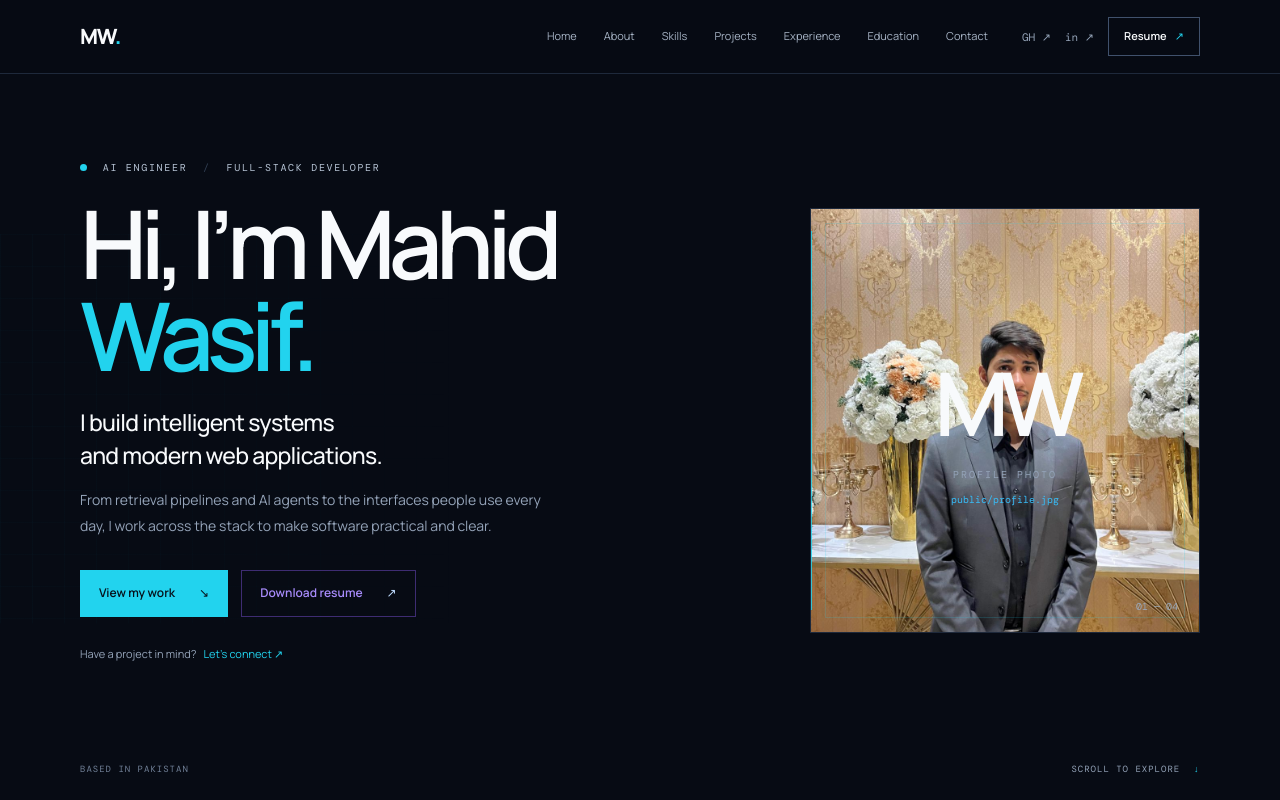
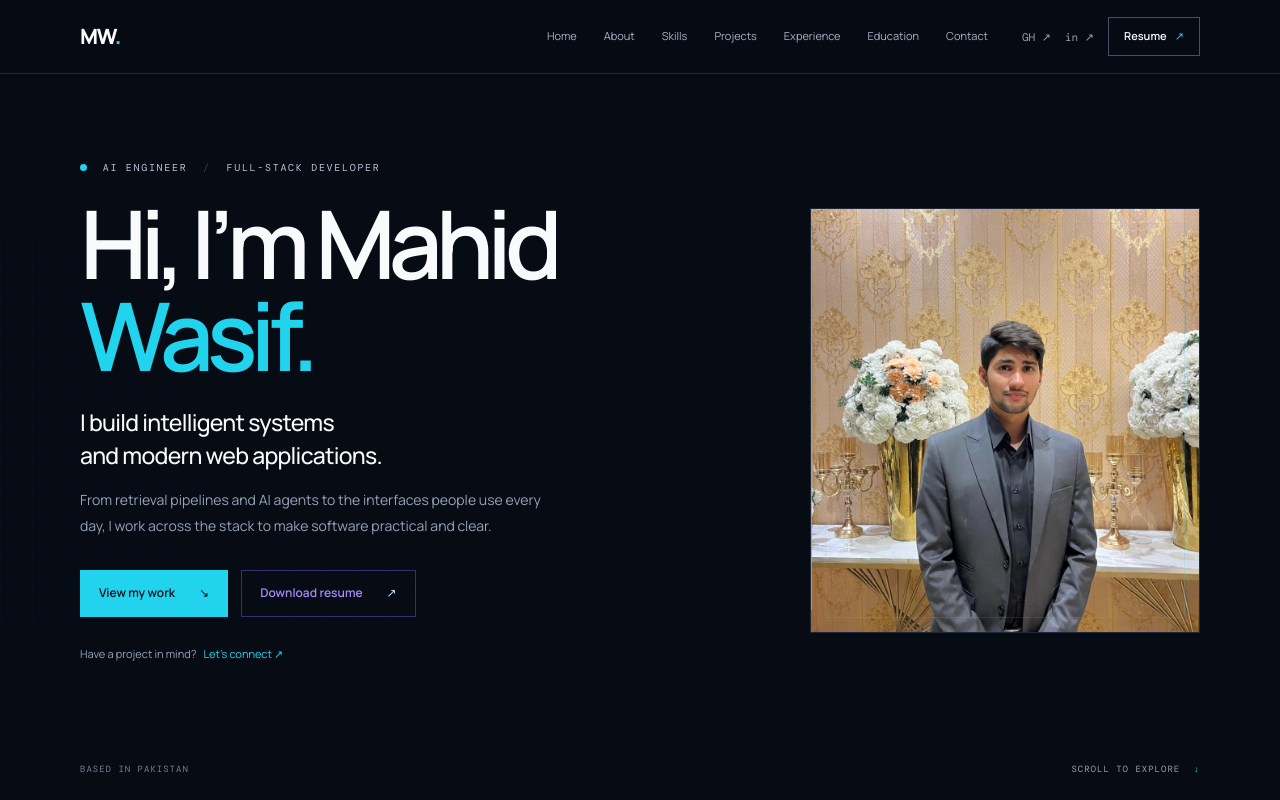
Before and after one commit to Mahid-hub/Portfolio, a React (Vite) app: page / in a window 1280 px wide. Shown: the top 800 px of the page. Built offline with nearby package versions, Linux system fonts and the light colour scheme.

Commit message:
Image added

```diff
--- a/src/components/Hero.jsx
+++ b/src/components/Hero.jsx
@@ -13,8 +13,8 @@ export default function Hero() {
       </div>
       <a className="hero-connect" href="#contact">Have a project in mind? <span>Let’s connect <span aria-hidden="true">↗</span></span></a>
     </div>
-    <div className="hero-visual reveal" aria-label="Profile image placeholder">
-      <div className="photo-frame"><img src={personalInfo.profile} alt="Portrait of Mahid Wasif" onError={(event) => { event.currentTarget.style.display = 'none' }} /><div className="photo-placeholder"><span>MW</span><small>PROFILE PHOTO</small><code>public/profile.jpg</code></div><span className="frame-index">01 — 04</span></div>
+    <div className="hero-visual reveal" aria-label="Portrait of Mahid Wasif">
+      <div className="photo-frame"><img src={personalInfo.profile} alt="Portrait of Mahid Wasif" onError={(event) => { event.currentTarget.style.display = 'none' }} /></div>
     </div>
     <div className="hero-bottom"><span>BASED IN PAKISTAN</span><a href="#about">SCROLL TO EXPLORE <span aria-hidden="true">↓</span></a></div>
   </section>
```
